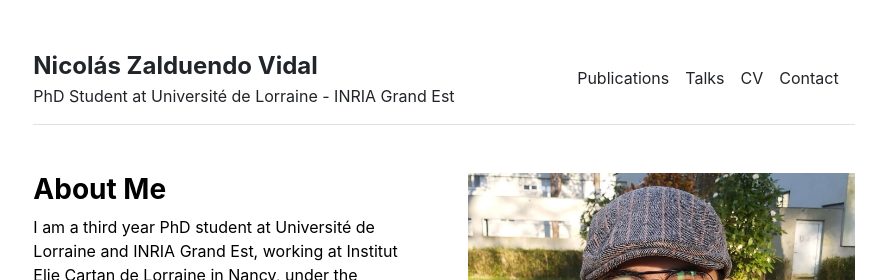
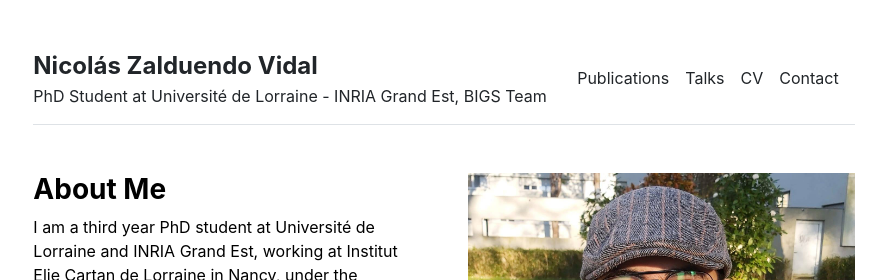
Before and after one commit to nzalduendo/nzalduendo.github.io, a Jekyll site: the page built from index.md, in a window 1280 px wide. Shown: the top 280 px of the page, without its empty margins (196-1082 px from the left). Built offline with Jekyll 4.4.1, drawn with Linux system fonts in a browser that asks for light colours.

Commit message:
Update _config.yml

```diff
--- a/_config.yml
+++ b/_config.yml
@@ -1,4 +1,4 @@
 url: "" # the base hostname & protocol for your site, e.g. http://example.com
 baseurl: "" # the subpath of your site, e.g. /blog
 title: "Nicolás Zalduendo Vidal" # the name of your site, e.g. ACME Corp.
-description: "PhD Student at Université de Lorraine - INRIA Grand Est"
+description: "PhD Student at Université de Lorraine - INRIA Grand Est, BIGS Team"
```
